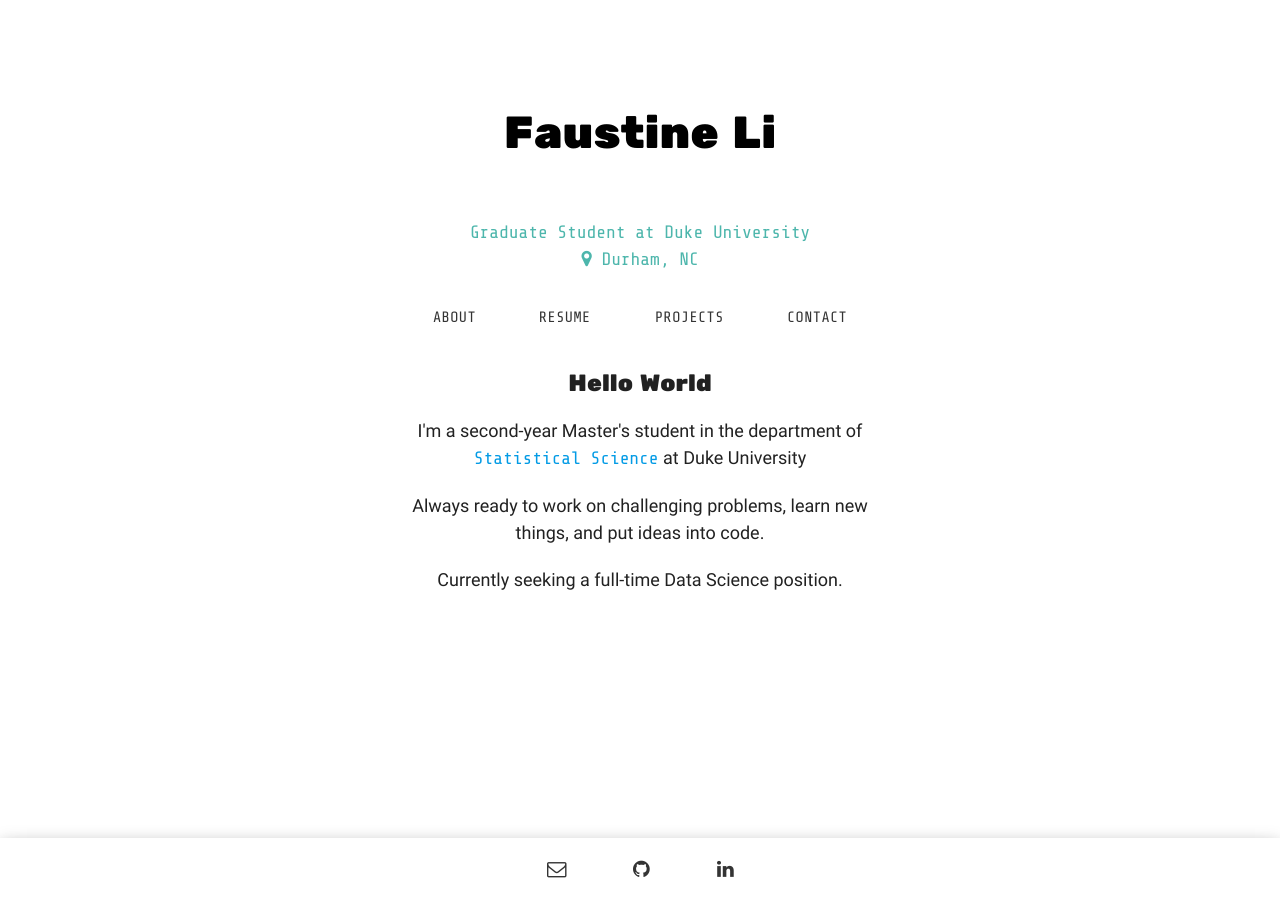
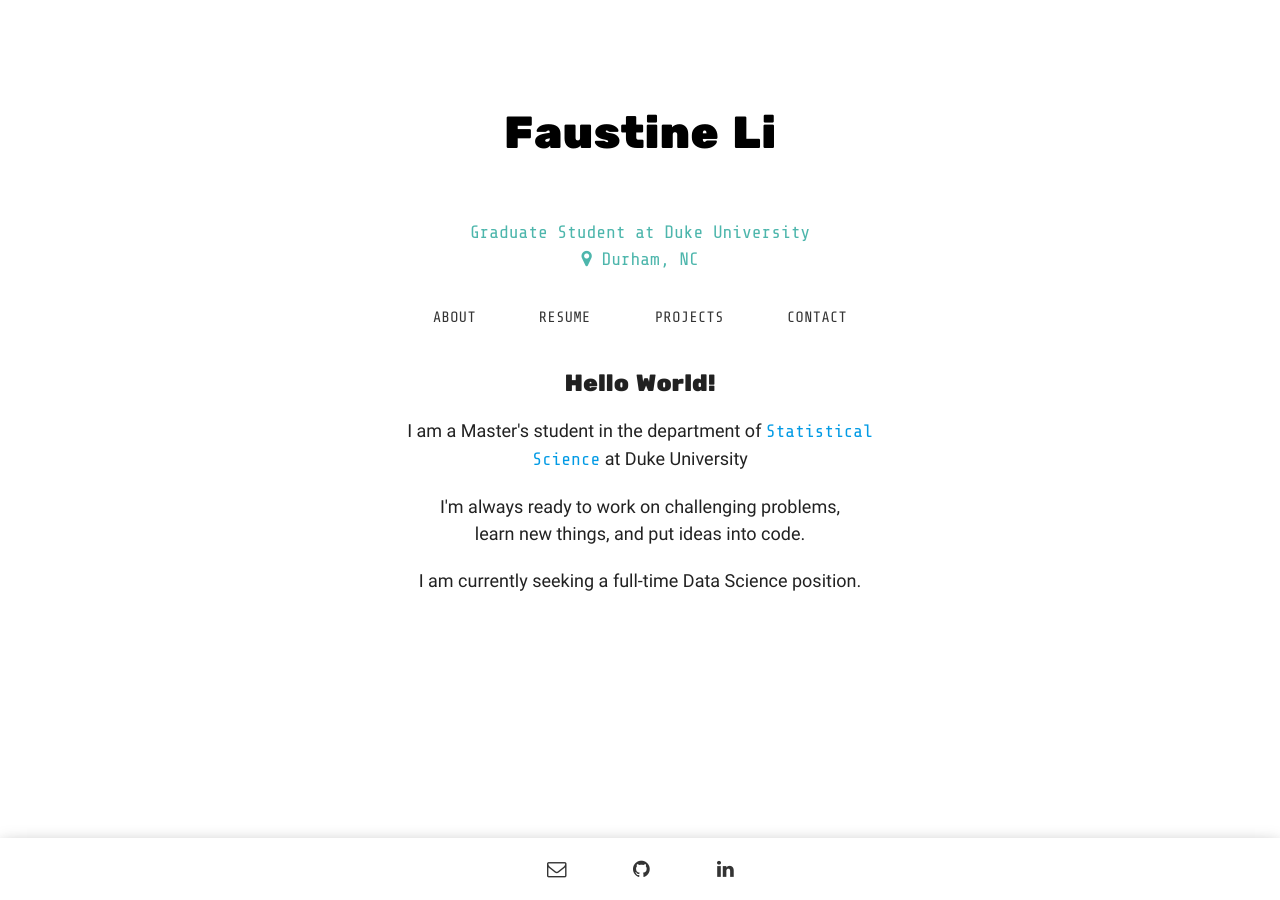
Before and after one commit to FaustineLi/FaustineLi.github.io, a Jekyll site: the page built from index.html, in a window 1280 px wide. Built offline with Jekyll 4.4.1, drawn with Linux system fonts in a browser that asks for light colours.

Commit message:
display about

```diff
--- a/index.html
+++ b/index.html
@@ -16,12 +16,12 @@ layout: default
 </div>
 
 <div id="about">
-  <h2 class="my-mini-heading">Hello World</h2>
+  <h2 class="my-mini-heading">Hello World!</h2>
   <ul>
     <li>
-    <p class="my-item">I'm a second-year Master's student in the department of <a href='//stat.duke.edu'>Statistical Science</a> at Duke University</p>
-    <p class="my-item">Always ready to work on challenging problems, learn new things, and put ideas into code.</p>
-    <p class="my-item">Currently seeking a full-time Data Science position.</p>
+    <p class="my-item">I am a Master's student in the department of <a href='//stat.duke.edu'>Statistical Science</a> at Duke University</p>
+    <p class="my-item">I'm always ready to work on challenging problems, <br>learn new things, and put ideas into code.</p>
+    <p class="my-item">I am currently seeking a full-time Data Science position.</p>
   </ul>
 </div>
 
```
